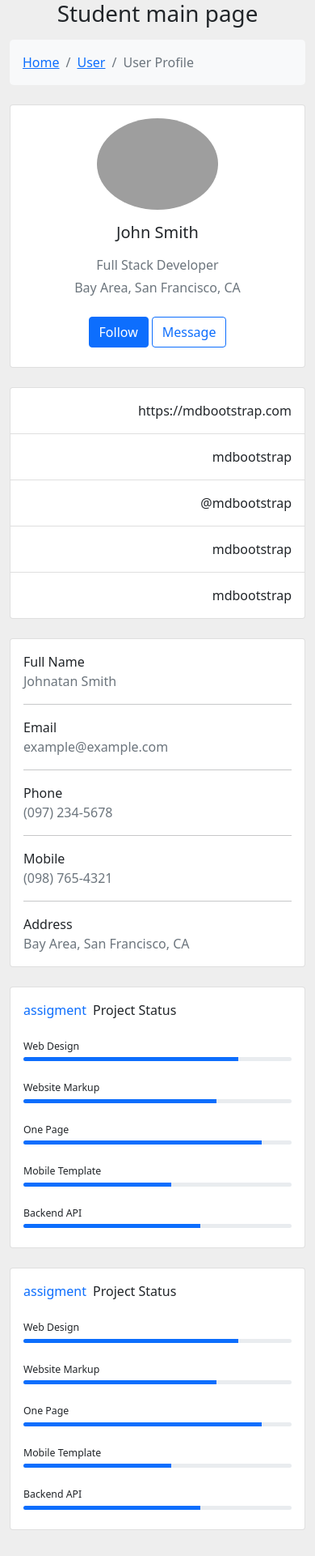
After one commit to NazarkoNaN/PetProject, a Django app: template PetProject/student/templates/student/index.html in a window 390 px wide. The commit adds this page. Shown: the whole page at 81% size. Run offline with Django 3.2, Linux system fonts and the light colour scheme; the template is opened without the code that fills it, so the values that code supplies are empty; grey boxes are pictures that could not be loaded.

Commit message:
Creating student html page with filler data. Creating urls and views for student home page

```diff
--- a/PetProject/PetProject/settings.py
+++ b/PetProject/PetProject/settings.py
@@ -42,6 +42,9 @@ INSTALLED_APPS = [
     'demo',
     'todo',
     'tasks',
+    'student',
+    'teacher',
+    'class',
 ]
 
 MIDDLEWARE = [
--- a/PetProject/demo/templates/demo/index.html
+++ b/PetProject/demo/templates/demo/index.html
@@ -6,5 +6,6 @@
 </head>
 <body>
 <p><a href="{% url 'to-do' %}">ToDo App</a></p>
+<p><a href="{% url 'student' %}">Student App</a></p>
 </body>
 </html>
--- a/PetProject/demo/urls.py
+++ b/PetProject/demo/urls.py
@@ -4,5 +4,5 @@ from .views import *
 urlpatterns = [
     path('', index),
     path('to-do/', include('todo.urls'), name="to-do"),
-    path('student/', include('student.urls'), name='student'),
+    path('student/', include('student.urls'), name="student"),
 ]
--- /dev/null
+++ b/PetProject/student/templates/student/index.html
@@ -0,0 +1,191 @@
+<!DOCTYPE html>
+<html lang="en">
+<head>
+    <meta charset="UTF-8">
+    <title>Home page</title>
+    <link href="https://cdn.jsdelivr.net/npm/bootstrap@5.0.2/dist/css/bootstrap.min.css" rel="stylesheet" integrity="sha384-EVSTQN3/azprG1Anm3QDgpJLIm9Nao0Yz1ztcQTwFspd3yD65VohhpuuCOmLASjC" crossorigin="anonymous">
+</head>
+<body>
+<div class="container" style="background-color: #eee;">
+    <div class="d-flex justify-content-center">
+        <h1>Student main page</h1>
+    </div>
+
+    <section class="py-2">
+    <div class="row">
+      <div class="col">
+        <nav aria-label="breadcrumb" class="bg-light rounded-3 p-3 mb-4">
+          <ol class="breadcrumb mb-0">
+            <li class="breadcrumb-item"><a href="#">Home</a></li>
+            <li class="breadcrumb-item"><a href="#">User</a></li>
+            <li class="breadcrumb-item active" aria-current="page">User Profile</li>
+          </ol>
+        </nav>
+      </div>
+    </div>
+
+    <div class="row">
+      <div class="col-lg-4">
+        <div class="card mb-4">
+          <div class="card-body text-center">
+            <img src="https://mdbcdn.b-cdn.net/img/Photos/new-templates/bootstrap-chat/ava3.webp" alt="avatar"
+              class="rounded-circle img-fluid" style="width: 150px;">
+            <h5 class="my-3">John Smith</h5>
+            <p class="text-muted mb-1">Full Stack Developer</p>
+            <p class="text-muted mb-4">Bay Area, San Francisco, CA</p>
+            <div class="d-flex justify-content-center mb-2">
+              <button type="button" class="btn btn-primary">Follow</button>
+              <button type="button" class="btn btn-outline-primary ms-1">Message</button>
+            </div>
+          </div>
+        </div>
+        <div class="card mb-4 mb-lg-0">
+          <div class="card-body p-0">
+            <ul class="list-group list-group-flush rounded-3">
+              <li class="list-group-item d-flex justify-content-between align-items-center p-3">
+                <i class="fas fa-globe fa-lg text-warning"></i>
+                <p class="mb-0">https://mdbootstrap.com</p>
+              </li>
+              <li class="list-group-item d-flex justify-content-between align-items-center p-3">
+                <i class="fab fa-github fa-lg" style="color: #333333;"></i>
+                <p class="mb-0">mdbootstrap</p>
+              </li>
+              <li class="list-group-item d-flex justify-content-between align-items-center p-3">
+                <i class="fab fa-twitter fa-lg" style="color: #55acee;"></i>
+                <p class="mb-0">@mdbootstrap</p>
+              </li>
+              <li class="list-group-item d-flex justify-content-between align-items-center p-3">
+                <i class="fab fa-instagram fa-lg" style="color: #ac2bac;"></i>
+                <p class="mb-0">mdbootstrap</p>
+              </li>
+              <li class="list-group-item d-flex justify-content-between align-items-center p-3">
+                <i class="fab fa-facebook-f fa-lg" style="color: #3b5998;"></i>
+                <p class="mb-0">mdbootstrap</p>
+              </li>
+            </ul>
+          </div>
+        </div>
+      </div>
+      <div class="col-lg-8">
+        <div class="card mb-4">
+          <div class="card-body">
+            <div class="row">
+              <div class="col-sm-3">
+                <p class="mb-0">Full Name</p>
+              </div>
+              <div class="col-sm-9">
+                <p class="text-muted mb-0">Johnatan Smith</p>
+              </div>
+            </div>
+            <hr>
+            <div class="row">
+              <div class="col-sm-3">
+                <p class="mb-0">Email</p>
+              </div>
+              <div class="col-sm-9">
+                <p class="text-muted mb-0">example@example.com</p>
+              </div>
+            </div>
+            <hr>
+            <div class="row">
+              <div class="col-sm-3">
+                <p class="mb-0">Phone</p>
+              </div>
+              <div class="col-sm-9">
+                <p class="text-muted mb-0">(097) 234-5678</p>
+              </div>
+            </div>
+            <hr>
+            <div class="row">
+              <div class="col-sm-3">
+                <p class="mb-0">Mobile</p>
+              </div>
+              <div class="col-sm-9">
+                <p class="text-muted mb-0">(098) 765-4321</p>
+              </div>
+            </div>
+            <hr>
+            <div class="row">
+              <div class="col-sm-3">
+                <p class="mb-0">Address</p>
+              </div>
+              <div class="col-sm-9">
+                <p class="text-muted mb-0">Bay Area, San Francisco, CA</p>
+              </div>
+            </div>
+          </div>
+        </div>
+        <div class="row">
+          <div class="col-md-6">
+            <div class="card mb-4 mb-md-0">
+              <div class="card-body">
+                <p class="mb-4"><span class="text-primary font-italic me-1">assigment</span> Project Status
+                </p>
+                <p class="mb-1" style="font-size: .77rem;">Web Design</p>
+                <div class="progress rounded" style="height: 5px;">
+                  <div class="progress-bar" role="progressbar" style="width: 80%" aria-valuenow="80"
+                    aria-valuemin="0" aria-valuemax="100"></div>
+                </div>
+                <p class="mt-4 mb-1" style="font-size: .77rem;">Website Markup</p>
+                <div class="progress rounded" style="height: 5px;">
+                  <div class="progress-bar" role="progressbar" style="width: 72%" aria-valuenow="72"
+                    aria-valuemin="0" aria-valuemax="100"></div>
+                </div>
+                <p class="mt-4 mb-1" style="font-size: .77rem;">One Page</p>
+                <div class="progress rounded" style="height: 5px;">
+                  <div class="progress-bar" role="progressbar" style="width: 89%" aria-valuenow="89"
+                    aria-valuemin="0" aria-valuemax="100"></div>
+                </div>
+                <p class="mt-4 mb-1" style="font-size: .77rem;">Mobile Template</p>
+                <div class="progress rounded" style="height: 5px;">
+                  <div class="progress-bar" role="progressbar" style="width: 55%" aria-valuenow="55"
+                    aria-valuemin="0" aria-valuemax="100"></div>
+                </div>
+                <p class="mt-4 mb-1" style="font-size: .77rem;">Backend API</p>
+                <div class="progress rounded mb-2" style="height: 5px;">
+                  <div class="progress-bar" role="progressbar" style="width: 66%" aria-valuenow="66"
+                    aria-valuemin="0" aria-valuemax="100"></div>
+                </div>
+              </div>
+            </div>
+          </div>
+          <div class="col-md-6">
+            <div class="card mb-4 mb-md-0">
+              <div class="card-body">
+                <p class="mb-4"><span class="text-primary font-italic me-1">assigment</span> Project Status
+                </p>
+                <p class="mb-1" style="font-size: .77rem;">Web Design</p>
+                <div class="progress rounded" style="height: 5px;">
+                  <div class="progress-bar" role="progressbar" style="width: 80%" aria-valuenow="80"
+                    aria-valuemin="0" aria-valuemax="100"></div>
+                </div>
+                <p class="mt-4 mb-1" style="font-size: .77rem;">Website Markup</p>
+                <div class="progress rounded" style="height: 5px;">
+                  <div class="progress-bar" role="progressbar" style="width: 72%" aria-valuenow="72"
+                    aria-valuemin="0" aria-valuemax="100"></div>
+                </div>
+                <p class="mt-4 mb-1" style="font-size: .77rem;">One Page</p>
+                <div class="progress rounded" style="height: 5px;">
+                  <div class="progress-bar" role="progressbar" style="width: 89%" aria-valuenow="89"
+                    aria-valuemin="0" aria-valuemax="100"></div>
+                </div>
+                <p class="mt-4 mb-1" style="font-size: .77rem;">Mobile Template</p>
+                <div class="progress rounded" style="height: 5px;">
+                  <div class="progress-bar" role="progressbar" style="width: 55%" aria-valuenow="55"
+                    aria-valuemin="0" aria-valuemax="100"></div>
+                </div>
+                <p class="mt-4 mb-1" style="font-size: .77rem;">Backend API</p>
+                <div class="progress rounded mb-2" style="height: 5px;">
+                  <div class="progress-bar" role="progressbar" style="width: 66%" aria-valuenow="66"
+                    aria-valuemin="0" aria-valuemax="100"></div>
+                </div>
+              </div>
+            </div>
+          </div>
+        </div>
+      </div>
+    </div>
+    </section>
+</div>
+</body>
+</html>
--- a/PetProject/student/urls.py
+++ b/PetProject/student/urls.py
@@ -1,5 +1,6 @@
 from django.urls import path
+from .views import *
 
 urlpatterns = [
-    path('', name = 'home-page'),
+    path('', index, name='student'),
 ]
--- a/PetProject/student/views.py
+++ b/PetProject/student/views.py
@@ -1,3 +1,4 @@
 from django.shortcuts import render
 
-# Create your views here.
+def index(request):
+    return render(request, 'student/index.html')
```
